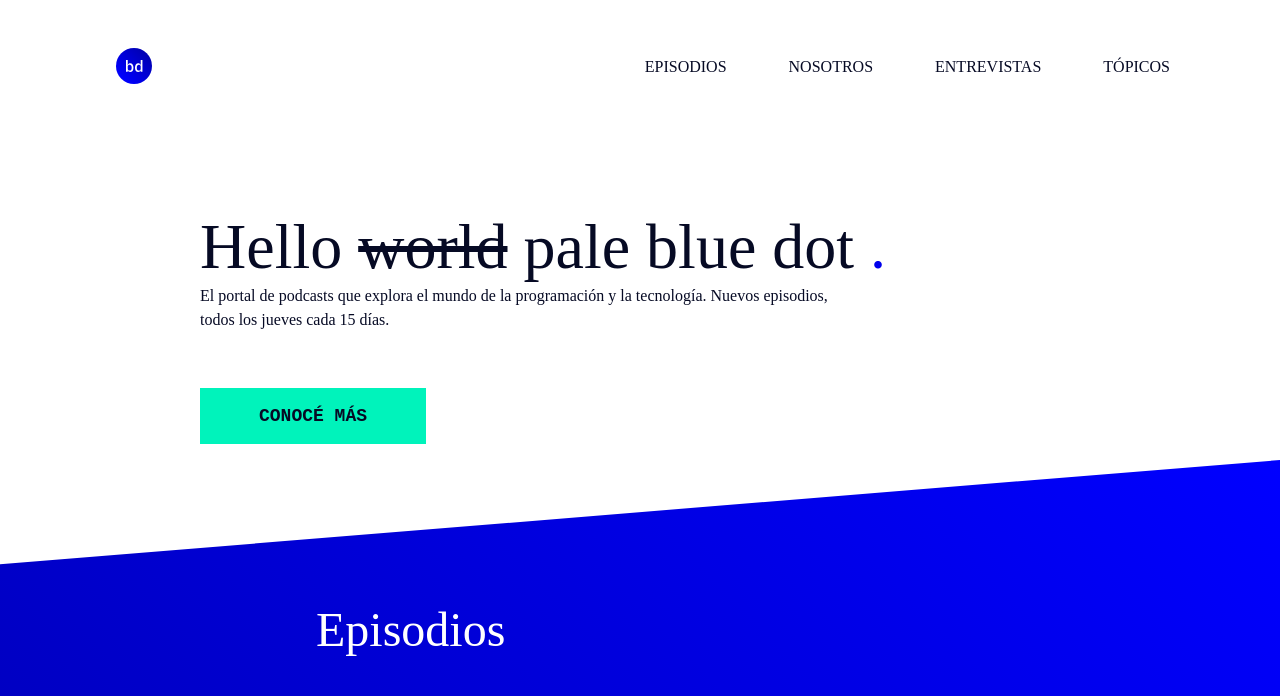
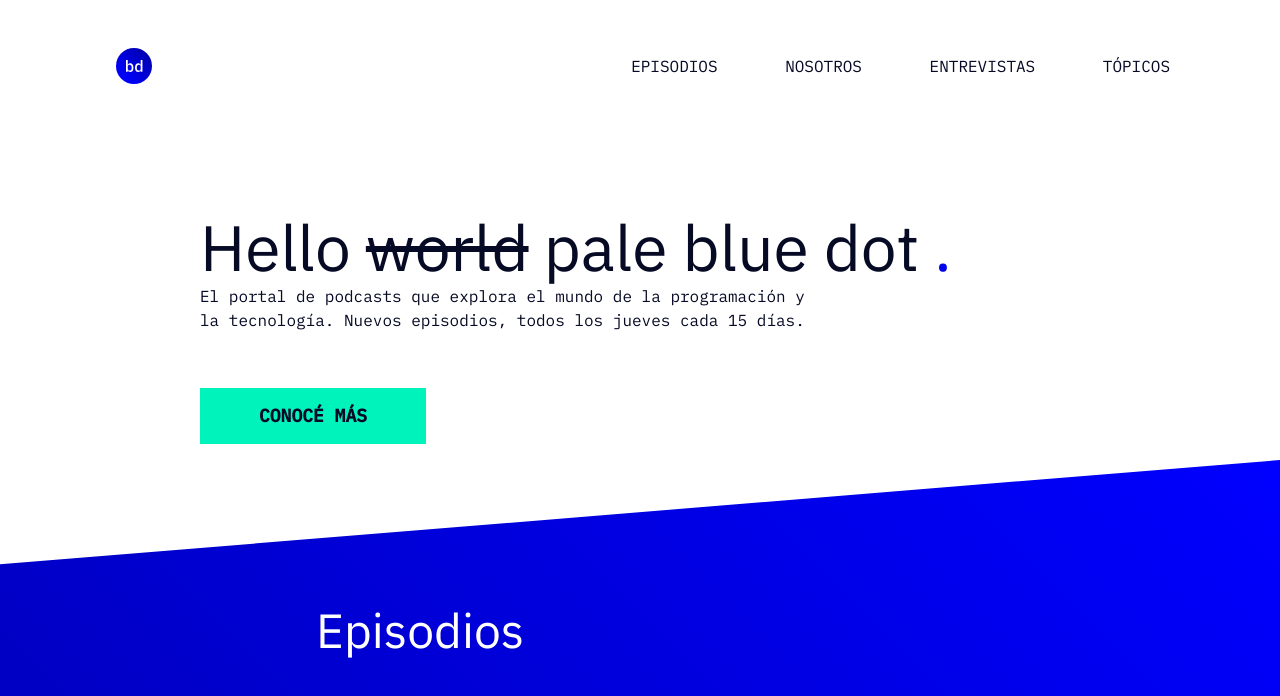
Before and after one commit to thiagoandresco/Proyecto, a plain HTML site: page index.html in a window 1280 px wide. Shown: the top 696 px of the page. Drawn offline with nearby package versions, Linux system fonts and the light colour scheme; files that its build step writes are made by us from their sources; grey boxes are pictures that could not be loaded.

Commit message:
Update style.scss

```diff
--- a/style.scss
+++ b/style.scss
@@ -1,3 +1,5 @@
+@import url('https://fonts.googleapis.com/css2?family=IBM+Plex+Mono:wght@400;500&family=IBM+Plex+Sans:wght@400;600&display=swap');
+
 * {
     margin: 0;
     padding: 0;
```
